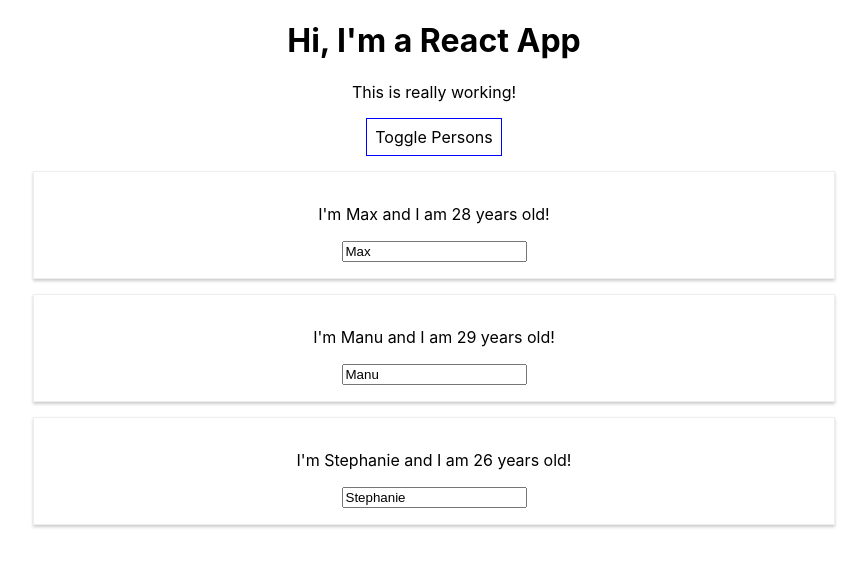
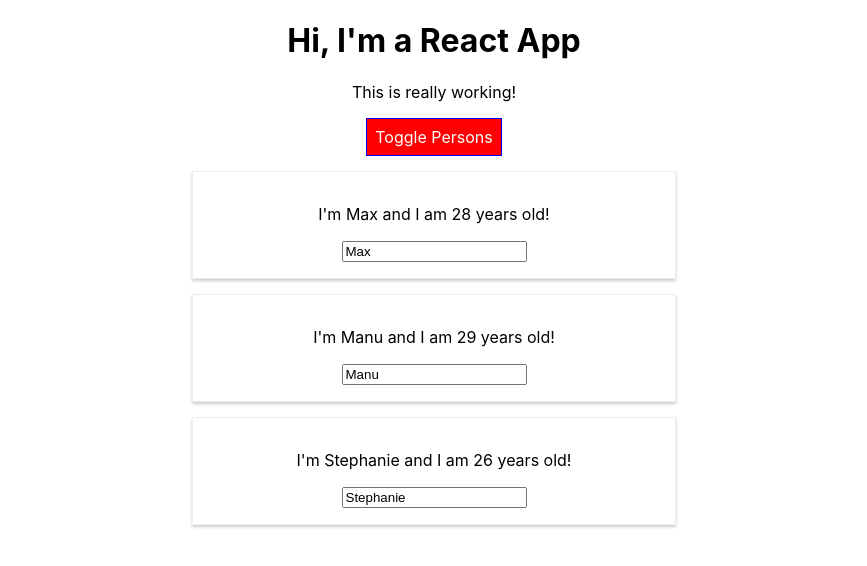
Before and after one commit to sosdan73/React-education, a React (Create React App) app: page / in a window 1280 px wide. Both pictures are taken after a click on the button "Toggle Persons". Shown: the top 566 px of the page, without its empty margins (206-1073 px from the left). Built offline with nearby package versions, Linux system fonts and the light colour scheme.

Commit message:
Section 5: Styling Components (& Radium)

```diff
--- a/src/App.css
+++ b/src/App.css
@@ -1,3 +1,11 @@
 .App {
   text-align: center;
 }
+
+.red {
+  color: red;
+}
+
+.bold {
+  font-weight: bold;
+}
--- a/src/App.js
+++ b/src/App.js
@@ -1,6 +1,7 @@
 import React, { Component } from 'react';
 import './App.css';
 import Person from './Person/Person';
+import Radium, { StyleRoot } from 'radium';
 
 class App extends Component {
   state = {
@@ -50,11 +51,16 @@
 
   render() {
     const style = {
-      backgroundColor: 'white',
+      backgroundColor: 'green',
+      color: 'white',
       font: 'inherit',
       border: '1px solid blue',
       padding: '8px',
-      cursor: 'pointer'
+      cursor: 'pointer',
+      ':hover': {
+        backgroundColor: 'lightgreen',
+        color: 'black'
+      }
     };
 
     let persons = null;
@@ -74,24 +80,38 @@
           }
         </div>
       );
+
+      style.backgroundColor = 'red';
+      style[':hover'] = {
+        backgroundColor: 'salmon',
+        color: 'black'
+      }
+    }
+
+    const classes = [];
+    if (this.state.persons.length <= 2) {
+      classes.push('red')
+    }
+    if (this.state.persons.length <= 1) {
+      classes.push('bold')
     }
 
     return (
-
+      <StyleRoot>
         <div className="App">
           <h1>Hi, I'm a React App</h1>
-        <p>This is really working!</p>
+          <p className={classes.join(' ')}>This is really working!</p>
           <button
             onClick={this.togglePersonsHandler}
             style={style} >
               Toggle Persons
           </button>
           {persons}
-
         </div>
+      </StyleRoot>
     );
     // return React.createElement('div', {className: 'App'}, React.createElement('h1', null, 'Hi, I\'m a React App'));
   }
 }
 
-export default App;
+export default Radium(App);
--- a/src/Person/Person.css
+++ b/src/Person/Person.css
@@ -5,3 +5,9 @@
     box-shadow: 0 2px 3px #ccc;
     padding: 16px;
 }
+
+/* @media (min-width: 500px) {
+    .Person {
+        width: 450px;
+    }
+} */
--- a/src/Person/Person.js
+++ b/src/Person/Person.js
@@ -1,9 +1,15 @@
 import React from 'react';
 import './Person.css';
+import Radium from 'radium';
 
 const person = (props) => {
+    const style = {
+        '@media (min-width: 500px)': {
+            width: '450px'
+        }
+    }
     return (
-        <div className="Person">
+        <div className="Person" style={style}>
             <p onClick={props.click}>I'm {props.name} and I am {props.age} years old!</p>
             <p>{props.children}</p>
             <input type="text" onChange={props.changed} value={props.name}/>
@@ -13,4 +19,4 @@
 
 
 
-export default person;
+export default Radium(person);
```
Lines whose indentation alone changed are shown as unchanged.
